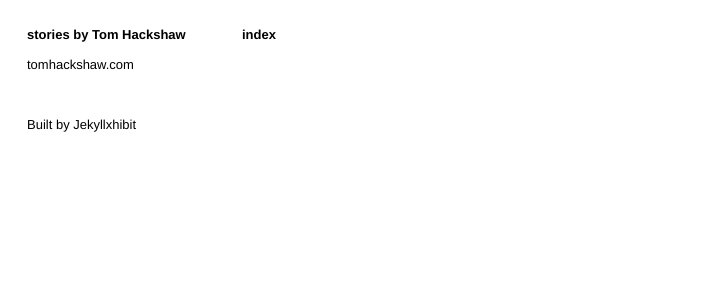
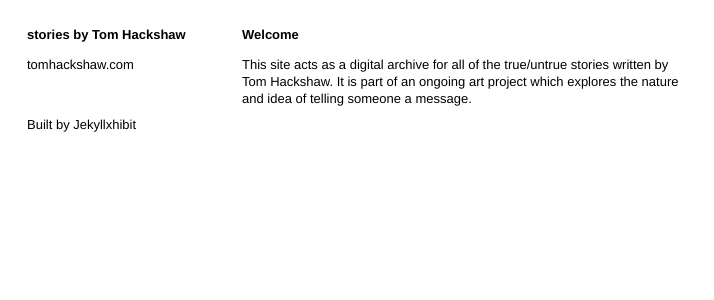
Before and after one commit to virtualnz/testsite, a Jekyll site: the page built from index.md, in a window 1280 px wide. Shown: the top 300 px of the page, without its empty margins (0-714 px from the left). Built offline with Jekyll 4.4.1, drawn with Linux system fonts in a browser that asks for light colours.

Commit message:
Update index.md

```diff
--- a/index.md
+++ b/index.md
@@ -1,4 +1,5 @@
 ---
-title: index
+title: Welcome
 layout: default
 ---
+This site acts as a digital archive for all of the true/untrue stories written by Tom Hackshaw. It is part of an ongoing art project which explores the nature and idea of telling someone a message.
```
